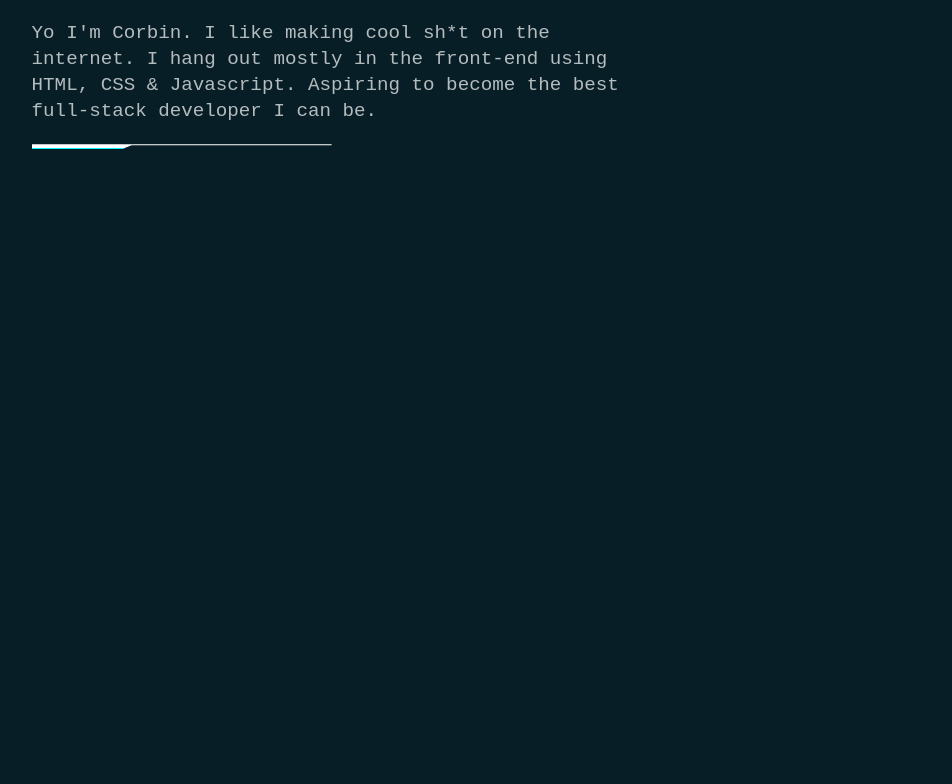
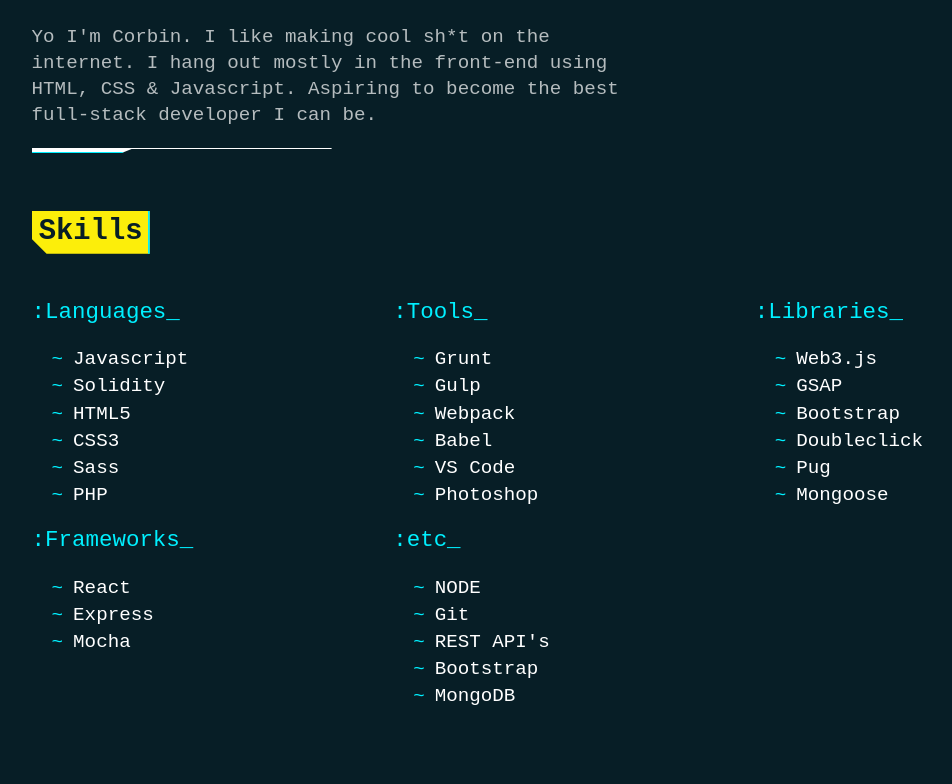
Before and after one commit to corbecker/mine, a plain HTML site: page index.html in a window 1280 px wide. Shown: the part 292-1076 px from the top of the page, without its empty margins (66-1018 px from the left). Before the commit the page ends 800 px from the top, so only its background shows below. Drawn offline with Linux system fonts and the light colour scheme.

Commit message:
skills section

```diff
--- a/index.html
+++ b/index.html
@@ -20,8 +20,60 @@
         <p>Yo I'm Corbin. I like making cool sh*t on the internet. I hang out mostly in the front-end using HTML, CSS & Javascript. Aspiring to become the best full-stack developer I can be.</p>
         <div class="underline"></div>
       </div>
+    </header>
+    <section class="skills">
+      <h2><span class="highlight__solid"><span class="highlight__solid__inner">Skills</span></span></h2>
+      <div class="flex-grid">
+        <div class="col">
+          <h3>:Languages_</h3>
+          <ul class="skills__list">
+            <li class="skills__list__item">Javascript</li>
+            <li class="skills__list__item">Solidity</li>
+            <li class="skills__list__item">HTML5</li>
+            <li class="skills__list__item">CSS3</li>
+            <li class="skills__list__item">Sass</li>
+            <li class="skills__list__item">PHP</li>
+          </ul>
 
-    </header>
+          <h3>:Frameworks_</h3>
+          <ul class="skills__list">
+            <li class="skills__list__item">React</li>
+            <li class="skills__list__item">Express</li>
+            <li class="skills__list__item">Mocha</li>
+          </ul>
+        </div>
+        <div class="col">
+          <h3>:Tools_</h3>
+          <ul class="skills__list">
+            <li class="skills__list__item">Grunt</li>
+            <li class="skills__list__item">Gulp</li>
+            <li class="skills__list__item">Webpack</li>
+            <li class="skills__list__item">Babel</li>
+            <li class="skills__list__item">VS Code</li>
+            <li class="skills__list__item">Photoshop</li>
+          </ul>
+          <h3>:etc_</h3>
+          <ul class="skills__list">
+            <li class="skills__list__item">NODE</li>
+            <li class="skills__list__item">Git</li>
+            <li class="skills__list__item">REST API's</li>
+            <li class="skills__list__item">Bootstrap</li>
+            <li class="skills__list__item">MongoDB</li>
+          </ul>
+        </div>
+        <div class="col">
+          <h3>:Libraries_</h3>
+          <ul class="skills__list">
+            <li class="skills__list__item">Web3.js</li>
+            <li class="skills__list__item">GSAP</li>
+            <li class="skills__list__item">Bootstrap</li>
+            <li class="skills__list__item">Doubleclick</li>
+            <li class="skills__list__item">Pug</li>
+            <li class="skills__list__item">Mongoose</li>
+          </ul>
+        </div>
+      </div>
+    </section>
   </div>
 
 </body>
--- a/styles/style.css
+++ b/styles/style.css
@@ -20,13 +20,22 @@
   background: var(--dark-blue);
   font-family: 'Courier New', Courier, monospace;
   font-size: 1.2rem;
+  color: white;
+}
+
+h1, h2 {
+  color: white;
+}
+
+h3{
+  font-weight: 400;
+  color: var(--aqua);
 }
 
 /* header */
 
-
 .header__logo{
-  font-size: 1.2rem;
+  font-size: 1.4rem;
   color: var(--aqua);
 }
 
@@ -60,6 +69,37 @@
 
 .nolink{
   text-decoration: none;
+}
+
+/* skills section */
+
+.skills{
+  margin-top: var(--spaceXL);
+}
+
+.skills__list{
+  list-style: none;
+}
+
+.skills__list__item{
+  margin-top: 5px;
+}
+
+.skills__list__item:before{
+    content: '~';
+    margin-left: -20px;
+    margin-right: 10px;
+    color: var(--aqua);
+}
+
+/* flex */
+
+.flex-grid {
+  display: flex;
+  flex-wrap: wrap;
+}
+.col {
+  flex: 1 1 200px;
 }
 
 /* highlight */
@@ -145,12 +185,23 @@
   .header__blurb {
     font-size: 1rem;
   }
+
+  .flex-grid {
+    /* display: block; */
+    flex-wrap: wrap;
+
+  }
 }
 
 /* phone landscape */
 @media only screen and (min-width: 321px) and (max-width: 580px){
   .header__blurb {
     font-size: 1rem;
+  }
+
+  .flex-grid {
+    /* display: block; */
+    flex-wrap: wrap;
   }
 }
 
```
